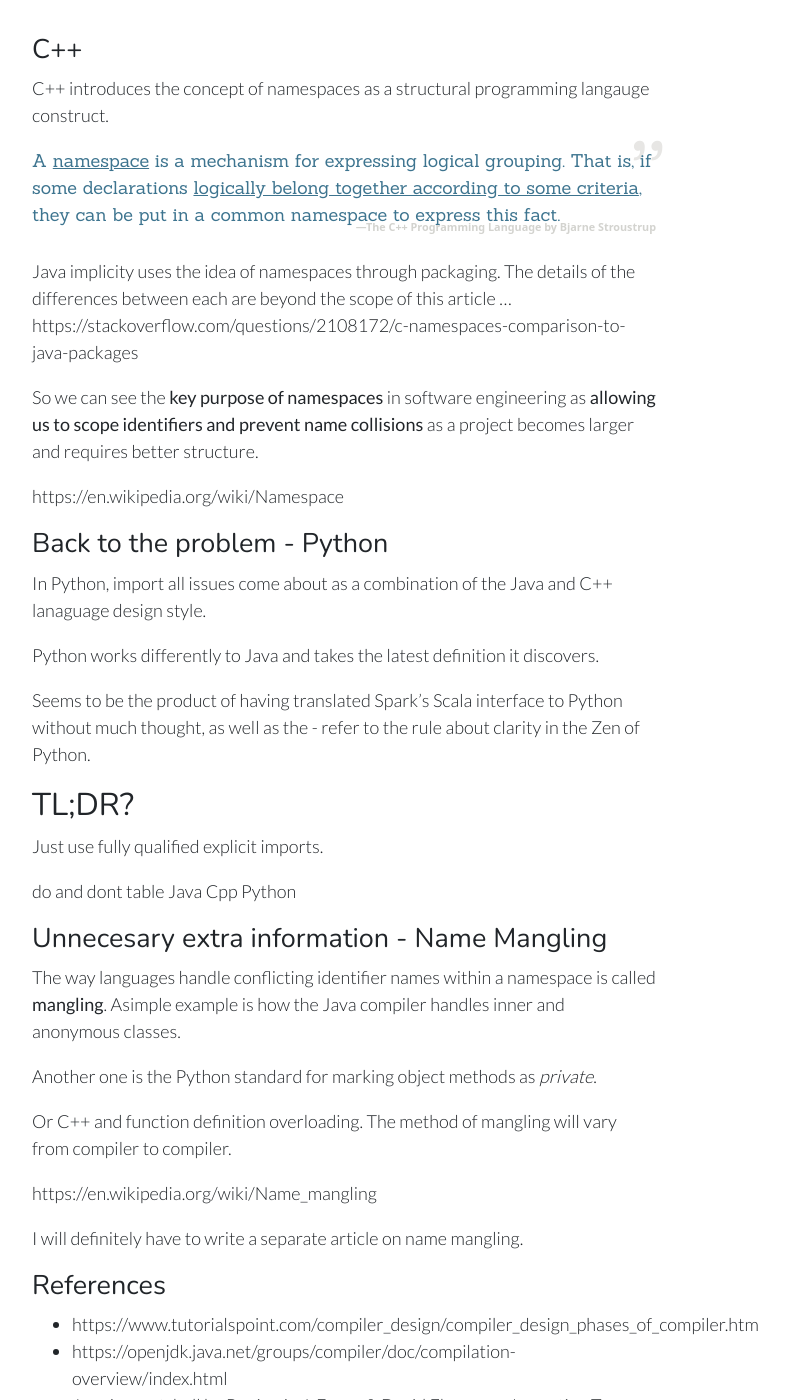
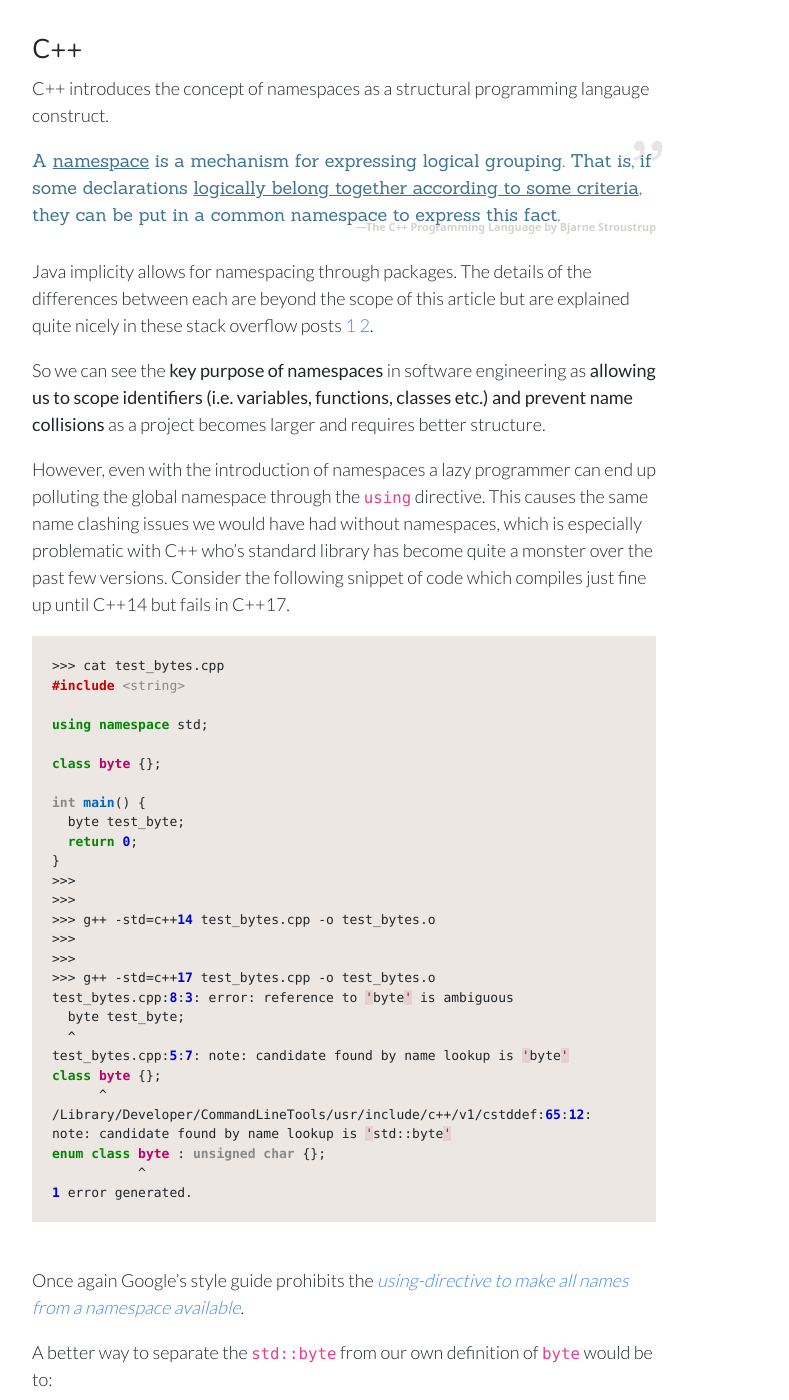
Before and after one commit to RajatRasal/rajatrasal.github.io, a Jekyll site: the page built from _posts/2019-09-05-Import-*-is-a-CRIME-worthy-of-death.md, in a window 1280 px wide and 1400 px high, scrolled down 2786 px. Shown: the whole window, without its empty margins (296-1085 px from the left). Built offline with Jekyll 4.4.1, drawn with Linux system fonts in a browser that asks for light colours; some of the changed text lies outside the part shown.

Commit message:
Add c++ section of import * article.

````diff
--- a/_posts/2019-09-05-Import-*-is-a-CRIME-worthy-of-death.md
+++ b/_posts/2019-09-05-Import-*-is-a-CRIME-worthy-of-death.md
@@ -72,7 +72,7 @@ Even if the on-demand imports don't result in a clash, as the ones above did, th
 
 [^jars]: Of course all large Java projects should be split up into microservices, with each being packaged into a jar, but seeing as we are looking at bad coding practices I thought the case of not converting packages to jars would be appropriate to mention.
 
-One of the most annoying situation I can imagine is when an external package you are on-demand importing gets updated. So if ```external_animal_package``` created its own ```Dog``` one fine day, my code below will suddenly fail, and I'll have to go through the effort of carefully refactoring what, at this stage, might have become a very large java file[^ide].
+One of the most annoying situation I can imagine is when an external package you are on-demand importing gets updated. So if ```external_animal_package``` creators make their own ```Dog``` class one fine day, the code below will suddenly fail, and I'll have to go through the effort of carefully refactoring what, at this stage, might have become a very large java file[^ide].
 ``` java
 import animals.*;
 import external_animals_package.*;
@@ -93,11 +93,78 @@ C++ introduces the concept of namespaces as a structural programming langauge co
 
 {% include techquote.html quote="A <u>namespace</u> is a mechanism for expressing logical grouping. That is, if some declarations <u>logically belong together according to some criteria</u>, they can be put in a common namespace to express this fact." footer="The C++ Programming Language by Bjarne Stroustrup" %}
 
-Java implicity uses the idea of namespaces through packaging. The details of the differences between each are beyond the scope of this article ... https://stackoverflow.com/questions/2108172/c-namespaces-comparison-to-java-packages
+Java implicity allows for namespacing through packages. The details of the differences between each are beyond the scope of this article but are explained quite nicely in these stack overflow posts <span class="inline-links">[1](https://stackoverflow.com/questions/4792823/java-packages-vs-c-libraries)</span> <span class="inline-links">[2](https://stackoverflow.com/questions/2108172/c-namespaces-comparison-to-java-packages)</span>.
 
-So we can see the **key purpose of namespaces** in software engineering as **allowing us to scope identifiers and prevent name collisions** as a project becomes larger and requires better structure.
+So we can see the **key purpose of namespaces** in software engineering as **allowing us to scope identifiers (i.e. variables, functions, classes etc.) and prevent name collisions** as a project becomes larger and requires better structure.
 
-https://en.wikipedia.org/wiki/Namespace
+However, even with the introduction of namespaces a lazy programmer can end up polluting the global namespace through the ```using``` directive. This causes the same name clashing issues we would have had without namespaces, which is especially problematic with C++ who's standard library has become quite a monster over the past few versions. Consider the following snippet of code which compiles just fine up until C++14 but fails in C++17.
+
+``` c++
+>>> cat test_bytes.cpp
+#include <string>
+
+using namespace std;
+
+class byte {};
+
+int main() {
+  byte test_byte;
+  return 0;
+}
+>>>
+>>>
+>>> g++ -std=c++14 test_bytes.cpp -o test_bytes.o
+>>>
+>>>
+>>> g++ -std=c++17 test_bytes.cpp -o test_bytes.o
+test_bytes.cpp:8:3: error: reference to 'byte' is ambiguous
+  byte test_byte;
+  ^
+test_bytes.cpp:5:7: note: candidate found by name lookup is 'byte'
+class byte {};
+      ^
+/Library/Developer/CommandLineTools/usr/include/c++/v1/cstddef:65:12:
+note: candidate found by name lookup is 'std::byte'
+enum class byte : unsigned char {};
+           ^
+1 error generated.
+```
+
+<br>
+
+Once again Google's style guide prohibits the <span class="inline-links">[*using-directive to make all names from a namespace available*](https://google.github.io/styleguide/cppguide.html#Namespaces)</span>.
+
+A better way to separate the ```std::byte``` from our own definition of ```byte``` would be to:
+1. use fully qualified definition imports (seen below),
+2. make use of <span class="inline-links">[anonymous namespaces](https://google.github.io/styleguide/cppguide.html#Unnamed_Namespaces_and_Static_Variables)</span> (seen below) or, if you are developing a library,
+3. <span class="inline-links">[wrapping the entire source file in a namespace](https://google.github.io/styleguide/cppguide.html#Namespaces)</span>.
+
+``` c++
+#include <string>
+
+namespace {
+  class byte {};
+  void create_byte();
+}
+
+namespace create_bytes {
+  void create_byte() {
+    byte test_byte;
+  }
+}
+
+int main() {
+  using std::byte;
+
+  std::byte test_std_byte;
+
+  create_bytes::create_byte();
+
+  return 0;
+}
+```
+
+The worst case scenario I can think of here is ```using``` an entire namespace from a header file such that **all the identifiers within the namespace becomes part of the published API.**
 
 #### Back to the problem - Python
 In Python, import all issues come about as a combination of the Java and C++ lanaguage design style.
@@ -130,3 +197,4 @@ I will definitely have to write a separate article on name mangling.
 - https://openjdk.java.net/groups/compiler/doc/compilation-overview/index.html
 - Java in a nutshell by Benjamin J. Evans & David Flanagan - Importing Types page 90 - 95
 - The C++ programming language by Bjarne Stroustrup - Chapter 8 Namespaces and Exceptions
+- Using anonymous namespaces over static global
````
